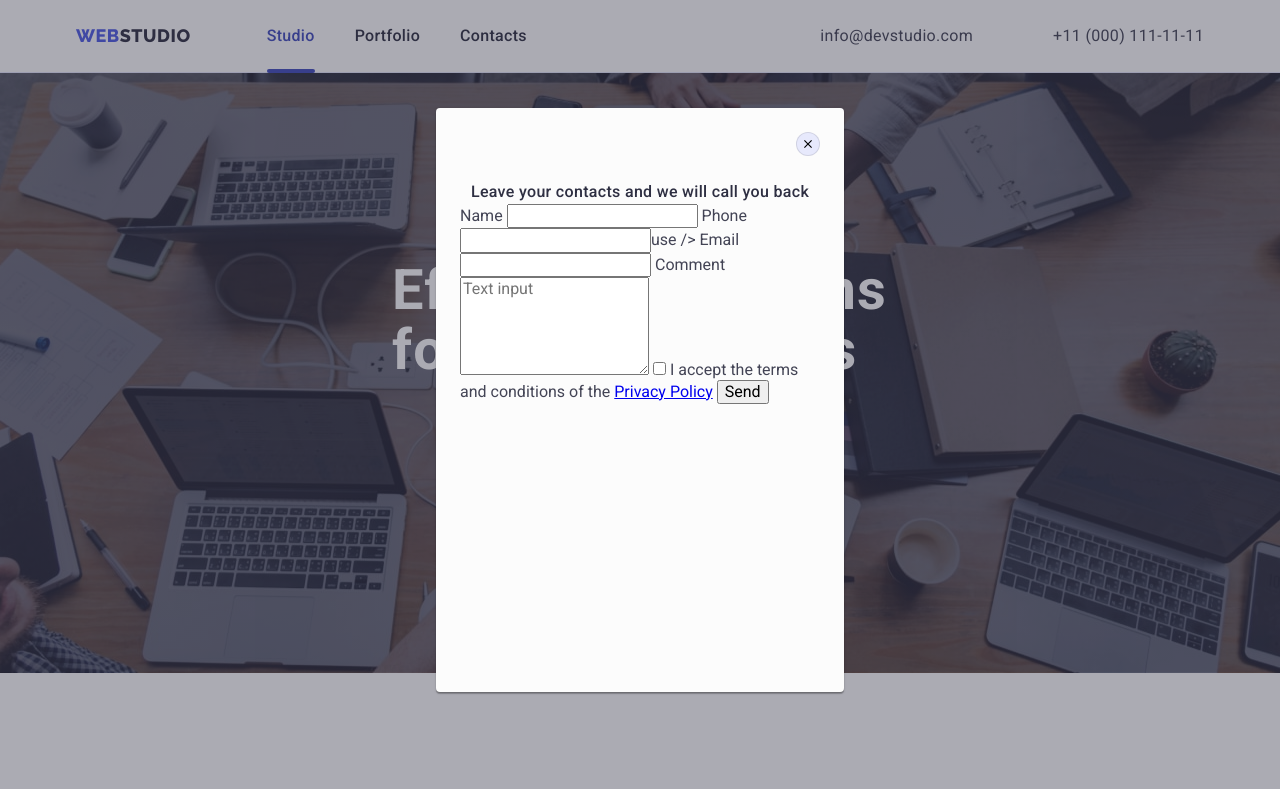
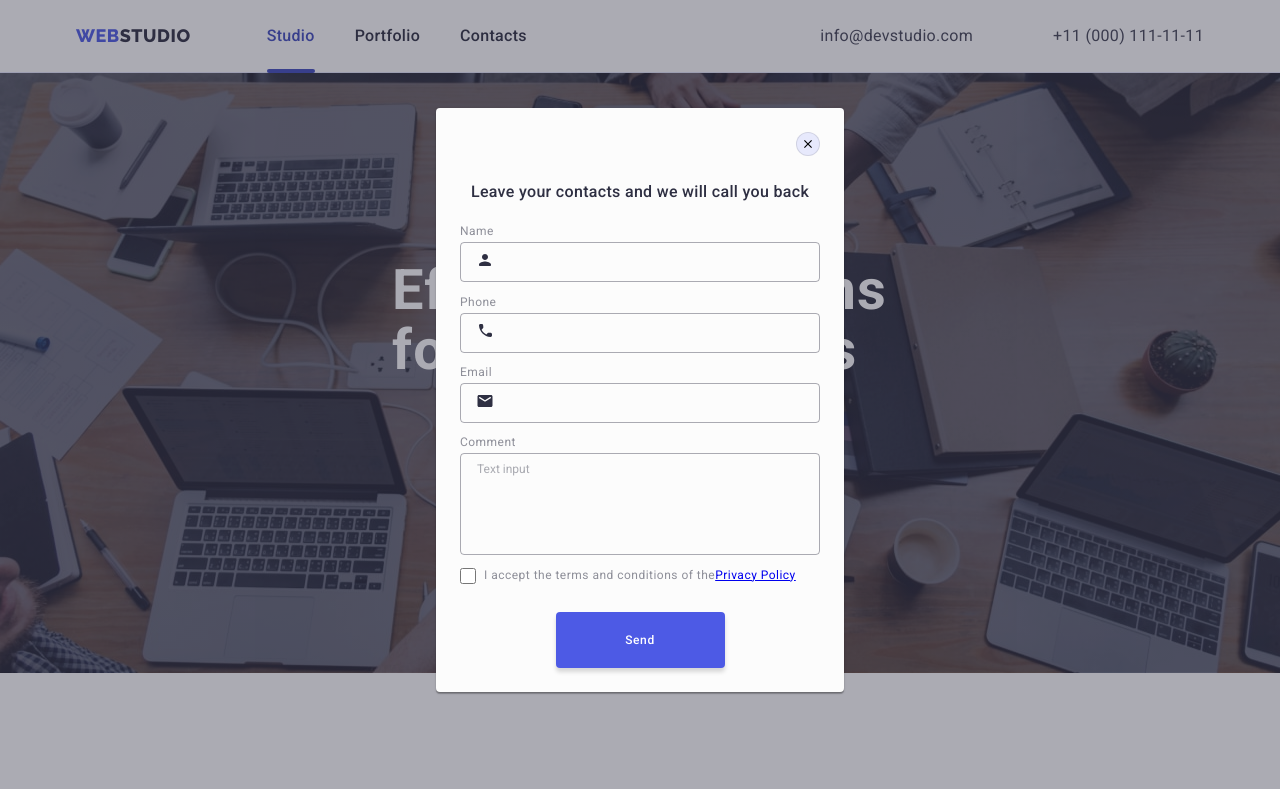
Before and after one commit to Tetiana85/goit-markup-hw-05, a plain HTML site: page index.html in a window 1280 px wide. Both pictures are taken after a click on the button "Order Service". Shown: the top 789 px of the page. Drawn offline with nearby package versions, Linux system fonts and the light colour scheme.

Commit message:
edition v1

```diff
--- a/css/style.css
+++ b/css/style.css
@@ -34,10 +34,21 @@ a:not([class]) {
 img {
     display: block;
 }
-input:hover, input:focus{
+input,
+textarea{
+    font-family: inherit;
+    line-height: inherit;
+    background-color: inherit;
+
+}
+input:hover,
+input:focus,
+textarea:hover,
+textarea:focus{
     border: 1px solid var(--hover-focus-color);
     outline: none;
 }
+
 
 /* ----------------------------------------- */
 
@@ -156,8 +167,7 @@ body {
 
 .active {
     position: relative;
-    color: #404BBF;
-    /* color: var(--hover-focus-color); */
+    color: var(--hover-focus-color);
 }
 
 .active::after {
@@ -228,7 +238,7 @@ body {
     font-weight: 400;
 }
 
-.button-order {
+.modal-button {
     display: block;
     color: var(--bg-color);
     font-weight: 500;
@@ -246,13 +256,11 @@ body {
     transition: background-color 250ms cubic-bezier(0.4, 0, 0.2, 1);
 }
 
-.button-order:hover {
+.modal-button:hover,
+.modal-button:focus {
     background-color: var(--hover-focus-color);
 }
 
-.button-order:focus {
-    background-color: var(--hover-focus-color);
-}
 
 .backdrop {
     position: fixed;
@@ -262,6 +270,7 @@ body {
     height: 100%;
     background-color: var(--backdrop-shadow);
     transition: opacity 250ms cubic-bezier(0.4, 0, 0.2, 1), visibility 250ms cubic-bezier(0.4, 0, 0.2, 1);
+    animation: animatemodal 250ms ;
 }
 
 .modal {
@@ -269,14 +278,15 @@ body {
     top: 50%;
     left: 50%;
     transform: translate(-50%, -50%) scale(1);
-    justify-content: flex-end;
+    align-content: space-between;
     background-color: var(--modal-shadow);
     border-radius: 4px;
     width: 408px;
-    min-height: 584px;
+    padding: 72px 24px 24px;
+    height: 584px; /* до modal-form було min-height*/
     box-shadow: 0px 1px 1px rgba(0, 0, 0, 0.14), 0px 1px 3px rgba(0, 0, 0, 0.12), 0px 2px 1px rgba(0, 0, 0, 0.2);
     transition: transform 250ms cubic-bezier(0.4, 0, 0.2, 1);
-    /* animation: animatemodal 0.5s; */
+
 }
 
 .is-hidden {
@@ -287,7 +297,7 @@ body {
 
 }
 
-.modal-button {
+.modal-button-close {
     position: absolute;
     top: 24px;
     right: 24px;
@@ -305,9 +315,9 @@ body {
     border 250ms cubic-bezier(0.4, 0, 0.2, 1);
 }
 
-.modal-button:hover,
-.modal-button:focus {
-    background-color: #404bbf;
+.modal-button-close:hover,
+.modal-button-close:focus {
+    background-color: var(--hover-focus-color);
     border: none;
 }
 
@@ -317,20 +327,139 @@ body {
     transition: fill 250ms cubic-bezier(0.4, 0, 0.2, 1);
 }
 
-.modal-button:hover .svg-on-button,
-.modal-button:focus .svg-on-button {
-    fill: #ffffff;
+.modal-button-close:hover .svg-on-button,
+.modal-button-close:focus .svg-on-button {
+    fill: var(--bg-color);
 }
 
-.modal-window-form{
-    margin: 72px 24px 24px;
+
+.modal-form{
+    display: flex;
+    flex-direction: column;
+    justify-content: space-between;
+    height:100%;
+    color: var(--customers);
+    font-size: 12px;
+    line-height: 1.17;
+    letter-spacing: 0.04em;
+    background-color: var(--modal-shadow);
 }
+
 .form-header{
     color: var(--titles-color);
-        text-align: center;
-        font-weight: 500;
-        line-height: 24px;
-        letter-spacing: 0.32px;
+    text-align: center;
+    margin-bottom: 16px;
+    font-size: 16px;
+    font-weight: 500;
+    line-height: 1.5;
+    letter-spacing: 0.02em;
+}
+
+.modal-form-label {
+  display: flex;
+  flex-direction: column;
+  margin-bottom: 8px;
+}
+
+.input-with-icon {
+    position: relative;
+}
+
+.form-input {
+    margin-top: 4px;
+    border-radius: 4px;
+    border: 1px solid rgba(46, 47, 66, 0.4);
+    height: 40px;
+    padding-left: 24px;
+    text-indent: 13px;
+    width: 100%;
+    transition: border-color 250ms cubic-bezier(0.4, 0, 0.2, 1);
+    }
+
+.input-icon {
+    position: absolute;
+    left: 16px;
+    top: 50%;
+    transform: translateY(-50%);
+    fill: var(--titles-color);
+}
+.form-input:hover+ .input-icon,
+.form-input:focus+ .input-icon
+{
+    fill: var(--hover-focus-color);
+}
+
+
+.form-textarea{
+    margin-top: 4px;
+    border-radius: 4px;
+    border: 1px solid rgba(46, 47, 66, 0.4);
+    outline: none;
+    resize: none;
+    padding: 8px 16px;;
+    transition: border-color 250ms cubic-bezier(0.4, 0, 0.2, 1);
+    overflow: hidden;
+
+}
+.form-textarea::placeholder{
+    color:rgba(46, 47, 66, 0.4);
+}
+
+
+/* ---------------------------- */
+.privacy{
+    display:flex;
+}
+.modal-form-checkbox{
+    display:flex;
+
+}
+.checkbox {
+    display: flex;
+    margin-right: 8px;
+    cursor: pointer;
+    width: 16px;
+    height: 16px;
+    border-color: inherit;
+
+}
+.checkbox-svg{
+    display:none;
+    cursor: pointer;
+    margin-right: 8px;
+    align-items: center;
+}
+
+.checkbox:checked{
+    display: none;
+}
+.checkbox:checked+.modal-form-checkbox .checkbox-svg {
+    display: inline-block;
+}
+/* ----------------------- */
+
+
+
+
+
+
+
+
+
+
+
+
+
+
+
+
+
+
+
+
+
+.send-button{
+    margin: 24px auto 0;
 }
 
 /* -----ITEMS--------- */
@@ -595,8 +724,7 @@ body {
     height: 40px;
     padding: 8px 16px;
     border-radius: 4px;
-    border: 1px solid var(--bg-color);
-    background-color: transparent;
+    border: 1px solid var(--bg-color);;
     color: var(--bg-color);
     box-shadow: 0px 4px 4px 0px rgba(0, 0, 0, 0.15);
     outline: none;
--- a/index.html
+++ b/index.html
@@ -59,7 +59,7 @@
       <section class="solutions">
         <div class="container">
           <h1 class="solutions-title">Effective Solutions for Your Business</h1>
-          <button data-modal-open type="button" class="button-order">
+          <button data-modal-open type="button" class="modal-button">
             Order Service
           </button>
         </div>
@@ -614,7 +614,7 @@
 
     <div class="backdrop is-hidden" data-modal>
       <div class="modal">
-        <button data-modal-close type="button" class="modal-button">
+        <button data-modal-close type="button" class="modal-button-close">
           <svg class="svg-on-button" width="8" height="8">
             <use
               class="use-button-footer"
@@ -622,45 +622,80 @@
             ></use>
           </svg>
         </button>
-        <div class="modal-window-form">
-          <form class="modal-form">
+        <form class="modal-form" name="modal-form" autocomplete="on" novalidate>
           <p class="form-header">
             Leave your contacts and we will call you back
           </p>
 
-            <label>
+          <label class="modal-form-label">
             Name
-              <input type="tel" name="phone" />
+            <div class="input-with-icon">
+              <input class="form-input" type="text" name="username" required />
+              <svg class="input-icon" width="18" height="24">
+                <use href="./images/icons.svg#icon-person"></use>
+              </svg>
+            </div>
           </label>
 
-            <label>
+          <label class="modal-form-label">
             Phone
-              <input type="text" name="user_name" svg />use />
+            <div class="input-with-icon">
+              <input class="form-input" type="tel" name="phone" required />
+              <svg class="input-icon" width="18" height="24">
+                <use href="./images/icons.svg#icon-phone"></use>
+              </svg>
+            </div>
           </label>
 
-            <label>
+          <label class="modal-form-label">
             Email
-              <input type="email" name="email" />
+            <div class="input-with-icon">
+              <input class="form-input" type="email" name="email" required />
+              <svg class="input-icon" width="18" height="24">
+                <use
+                  class="use-forma"
+                  href="./images/icons.svg#icon-email"
+                ></use>
+              </svg>
+            </div>
           </label>
 
-            <label>
+          <label class="modal-form-label">
             Comment
             <textarea
+              class="form-textarea"
               name="feedback"
-                rows="5"
+              rows="6"
               placeholder="Text input"
+              required
             ></textarea>
           </label>
 
-            <label>
-              <input type="checkbox" name="policy" value="policy" />
+          <div class="privacy">
+            <input
+              class="checkbox"
+              type="checkbox"
+              name="policy"
+              value="policy"
+              id="checkbox"
+              required
+            />
+            <label for="checkbox" class="modal-form-checkbox">
+              <span class="checkbox-svg">
+                <svg class="checkbox-icon" width="16" height="16">
+                  <use
+                    class="use-forma"
+                    href="./images/icons.svg#icon-check-blue"
+                  ></use>
+                </svg>
+              </span>
               I accept the terms and conditions of the
-              <a href="#">Privacy Policy</a>
+              <a class="privacy-txt" href="#">Privacy Policy</a>
             </label>
+          </div>
 
-            <button type="submit">Send</button>
+          <button class="modal-button send-button" type="submit">Send</button>
         </form>
-        </div>
       </div>
     </div>
 
```
Also changed, not shown: icons.svg (added), images/icons-old.svg, images/icons.svg. Lines whose indentation alone changed are shown as unchanged.
